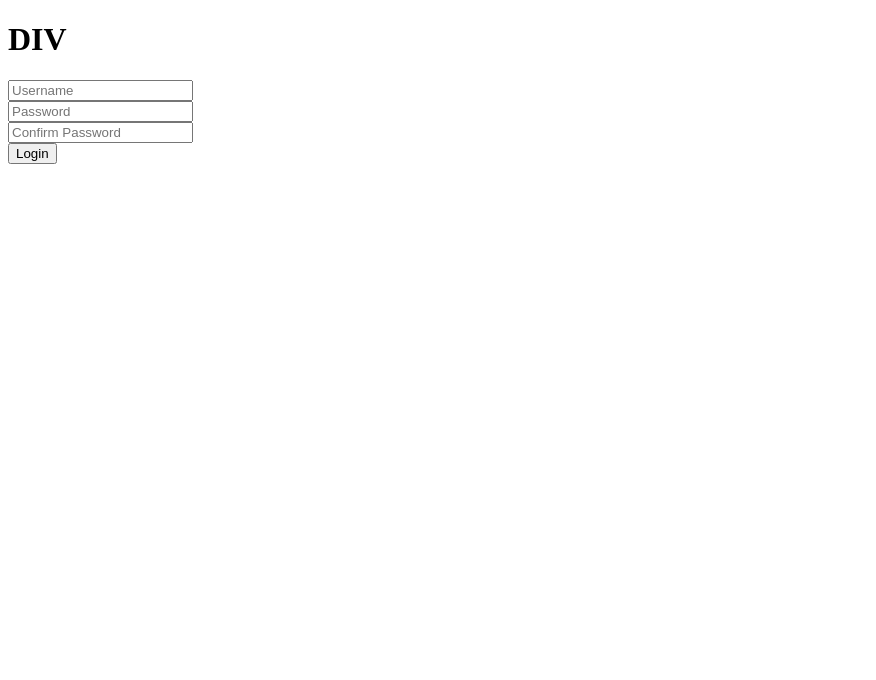
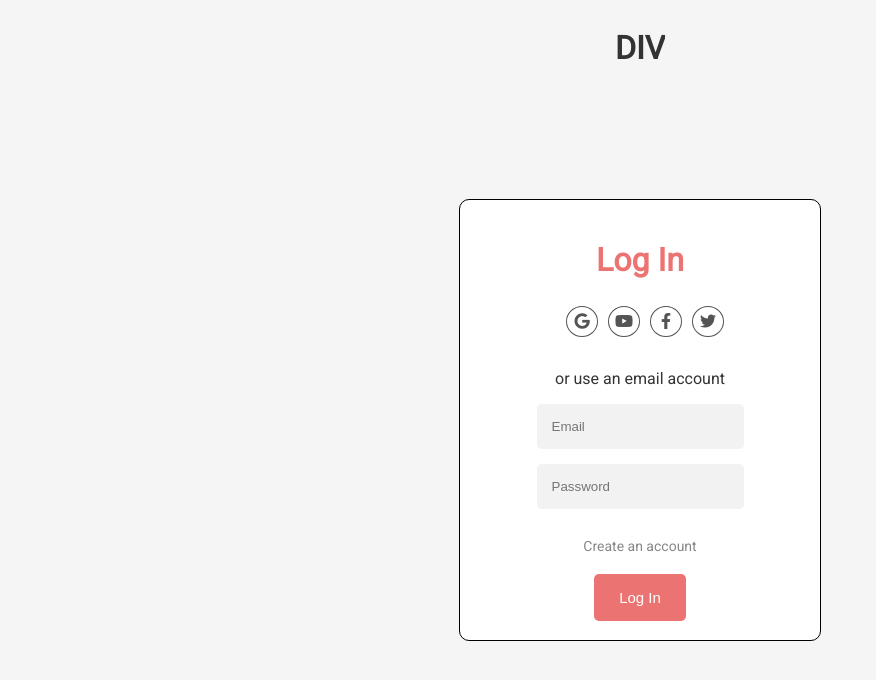
Before and after one commit to pulk66-s/OnlyCringe, a Vue app in the folder FlaskVue/frontend/: page / in a window 1280 px wide. Shown: the top 680 px of the page, without its empty margins (0-876 px from the left). Built offline with nearby package versions, Linux system fonts and the light colour scheme.

Commit message:
[ADD] Adding of css login form

```diff
--- a/FlaskVue/frontend/package.json
+++ b/FlaskVue/frontend/package.json
@@ -8,6 +8,11 @@
     "lint": "vue-cli-service lint"
   },
   "dependencies": {
+    "@fortawesome/fontawesome-svg-core": "^6.2.0",
+    "@fortawesome/free-brands-svg-icons": "^6.2.0",
+    "@fortawesome/free-regular-svg-icons": "^6.2.0",
+    "@fortawesome/free-solid-svg-icons": "^6.2.0",
+    "@fortawesome/vue-fontawesome": "^3.0.1",
     "core-js": "^3.8.3",
     "vue": "^3.2.13",
     "vue-router": "^4.1.5"
--- a/FlaskVue/frontend/public/index.html
+++ b/FlaskVue/frontend/public/index.html
@@ -5,6 +5,7 @@
     <meta http-equiv="X-UA-Compatible" content="IE=edge">
     <meta name="viewport" content="width=device-width,initial-scale=1.0">
     <link rel="icon" href="<%= BASE_URL %>favicon.ico">
+    <link rel="stylesheet" href="https://use.fontawesome.com/releases/v5.13.0/css/all.css">
     <title><%= htmlWebpackPlugin.options.title %></title>
   </head>
   <body>
--- a/FlaskVue/frontend/src/components/Login/Basic.css
+++ b/FlaskVue/frontend/src/components/Login/Basic.css
@@ -0,0 +1,62 @@
+@import url('https://fonts.googleapis.com/css2?family=Roboto&display=swap');
+form {
+    border: solid 1px black;
+    margin-top: 20px;
+    background-color: #fff;
+    padding: 20px 30px;
+    border-radius: 10px;
+    min-width: 300px;
+}
+form h1{
+    color: #eb7371;
+    text-align:center;
+}
+form .social-media{
+    margin-top: -10px;
+    display: flex;
+    flex-wrap:wrap;
+    justify-content:center;
+}
+form .social-media p{
+    padding: 5px;
+    width: 20px;
+    margin-left: 10px;
+    border-radius: 100%;
+    border: 1px solid #545454;
+    text-align: center;
+    cursor:pointer;
+    color: #545454;
+}
+form p.choose-email{
+    text-align:center;
+}
+form .inputs {
+    display: flex;
+    flex-direction: column;
+}
+form .inputs input[type='email'], input[type='password']{
+    padding: 15px;
+    border:none;
+    border-radius: 5px;
+    background-color:#f2f2f2;
+    outline:none;
+    margin-bottom: 15px;
+}
+form p.inscription{
+    font-size: 14px;
+    margin-bottom: 20px;
+    color: #878787;
+}
+form p.inscription span{
+    color: #eb7371;
+}
+form button{
+    padding: 15px 25px;
+    border-radius: 5px;
+    border:none;
+    font-size: 15px;
+    color: #fff;
+    background-color: #eb7371;
+    outline:none;
+    cursor:pointer;
+}
--- a/FlaskVue/frontend/src/components/Login/Basic.vue
+++ b/FlaskVue/frontend/src/components/Login/Basic.vue
@@ -1,23 +1,22 @@
 <template>
-    <div>
-        <form @submit="sendForm">
-            <div>
-                <label for="username"></label>
-                <input type="text" id="username" placeholder="Username" v-model="form.username" />
-            </div>
-            <div>
-                <label for="password"></label>
-                <input type="password" id="password" placeholder="Password" v-model="form.password" />
-            </div>
-            <div>
-                <label for="confirm_password"></label>
-                <input type="password" id="confirm_password" placeholder="Confirm Password" v-model="form.confirm_password" />
-            </div>
-            <div>
-                <button type="submit">Login</button>
-            </div>
-        </form>
-    </div>
+    <form>
+        <h1>Log In</h1>
+        <div class="social-media">
+            <p><i class="fab fa-google"></i></p>
+            <p><i class="fab fa-youtube"></i></p>
+            <p><i class="fab fa-facebook-f"></i></p>
+            <p><i class="fab fa-twitter"></i></p>
+        </div>
+        <p class="choose-email">or use an email account</p>
+        <div class="inputs">
+            <input type="email" placeholder="Email" />
+            <input type="password" placeholder="Password">
+        </div>
+        <p class="inscription">Create an account</p>
+        <div align="center">
+            <button type="submit">Log In</button>
+        </div>
+    </form>
 </template>
 
 <style>
@@ -32,17 +31,12 @@ export default {
             form: {
                 username: '',
                 password: '',
-                confirm_password: ''
             }
         });
     },
     methods: {
         async sendForm(e) {
             e.preventDefault();
-            if (this.form.password !== this.form.confirm_password) {
-                alert('Passwords do not match');
-                return;
-            }
             if (this.form.username === '' || this.form.password === '') {
                 alert('Please fill out all fields');
                 return;
--- a/FlaskVue/frontend/src/pages/HomePage.css
+++ b/FlaskVue/frontend/src/pages/HomePage.css
@@ -0,0 +1,33 @@
+body{
+    display: flex;
+    justify-content:center;
+    flex-direction: columns;
+    align-items: center;
+    background-color: #f5f5f5;
+    font-family: 'Roboto', sans-serif;
+}
+
+#Body {
+    background-color: #f5f5f5;
+    font-family: 'Roboto', sans-serif;
+    font-size: 16px;
+    color: #333;
+    margin: 0;
+    padding: 0;
+    width: 100%;
+    height: 100%;
+    overflow: hidden;
+}
+
+#LoginComponent {
+    position: absolute;
+    top: 50%;
+    left: 50%;
+    transform: translate(-50%, -50%);
+    width: 20%;
+    height: 50%;
+    display: flex;
+    flex-direction: column;
+    justify-content: center;
+    align-items: center;
+}
--- a/FlaskVue/frontend/src/pages/HomePage.vue
+++ b/FlaskVue/frontend/src/pages/HomePage.vue
@@ -1,7 +1,7 @@
 <template>
-  <div>
+  <div id="Body">
     <h1>DIV</h1>
-    <BasicLoginComponent />
+    <BasicLoginComponent id="LoginComponent" />
   </div>
 </template>
 
```
Also changed, not shown: 1 other file (tests, documents, lock files or other folders).
